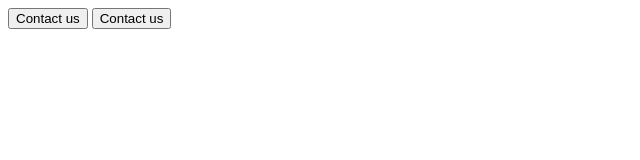
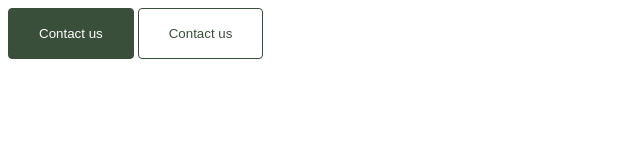
Before and after one commit to Andreigeorge2/projects, a plain HTML site: page index.html in a window 1280 px wide. Shown: the whole page, without its empty margins (0-640 px from the left). Drawn offline with Linux system fonts and the light colour scheme.

Commit message:
defined buttons

```diff
--- a/global.css
+++ b/global.css
@@ -40,10 +40,33 @@ font-size: 50px;
 color: #3a4f39;
 }
 
+.btn {
+padding-top: 17px;
+padding-bottom: 17px;
+padding-left: 30px;
+padding-right: 30px;
 
-.img-test {
-  background-image: var(--cta-background);
-  background-size:cover;
-  width: 200px;
-  height: 200px;
+border-radius: 4px;
+
+ border: 1px solid var(--dark-green);
 }
+
+.btn-primary {
+  color: var(--white);
+  background-color: var(--dark-green);
+}
+
+.btn-primary:hover {
+background-color: #283a27;
+}
+
+.btn-secondary {
+color: var(--dark-green);
+background-color: var(--white);
+
+}
+
+.btn-secondary:hover {
+ color: #213220;
+border-color: #213220;
+}
```
